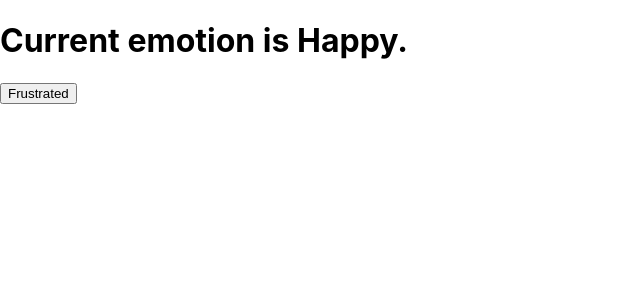
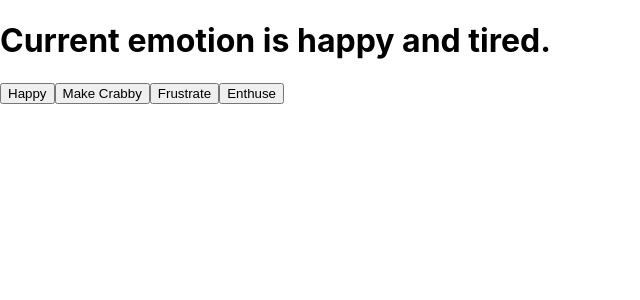
Before and after one commit to ArthurR2/react-essentials, a React (Create React App) app: page / in a window 1280 px wide. Shown: the top 300 px of the page, without its empty margins (0-640 px from the left). Built offline with nearby package versions, Linux system fonts and the light colour scheme.

Commit message:
Working with useEffect

```diff
--- a/src/App.js
+++ b/src/App.js
@@ -1,23 +1,38 @@
-import React, { useState } from 'react';
+import React, { useState, useEffect } from 'react';
 import './App.css';
 
-function SecretComponent(){
-  return <h1>Secret information for authorized users only</h1>;
-}
+function App() {
 
-function RegularComponent(){
-  return <h1>Everyone can see this components.</h1>;
-}
+    const [emotion, setEmotion] = useState("happy");
+    const [secondary, setSecondary] = useState("tired");
 
-function App() {
-    const [emotion, setEmotion] = useState("Happy");
-    console.log(emotion);
+
+    useEffect(() => {
+      console.log(`It's ${emotion} around here!`);
+    }, [emotion]);
+
+    useEffect(() => {
+      console.log(`It's ${secondary} around here!`);
+    }, [secondary]);
+
+
     return (
       <>
-        <h1>Current emotion is {emotion}.</h1>
+        <h1>Current emotion is {emotion} and {secondary}.</h1>
+
+        <button onClick={() =>  setEmotion("happy")}>
+          Happy
+        </button>
+        <button onClick={() => setSecondary("crabby")}>
+        Make Crabby
+        </button>
         <button onClick={() => setEmotion("frustrated")}>
-        Frustrated
+          Frustrate
         </button>
+        <button onClick={() =>setEmotion("enthusiastic")}>
+          Enthuse
+        </button>
+
       </>
     );
 
--- a/src/index.js
+++ b/src/index.js
@@ -3,12 +3,6 @@
 import './index.css';
 import App from "./App";
 
-const [, , light] = ["boots", "tent", "headlamp"];
-console.log(light);
-
-ReactDOM.render(
-    <App authorized={false}/>,
 
 
-document.getElementById("root")
-);
+ReactDOM.render(<App/>, document.getElementById("root"));
```
